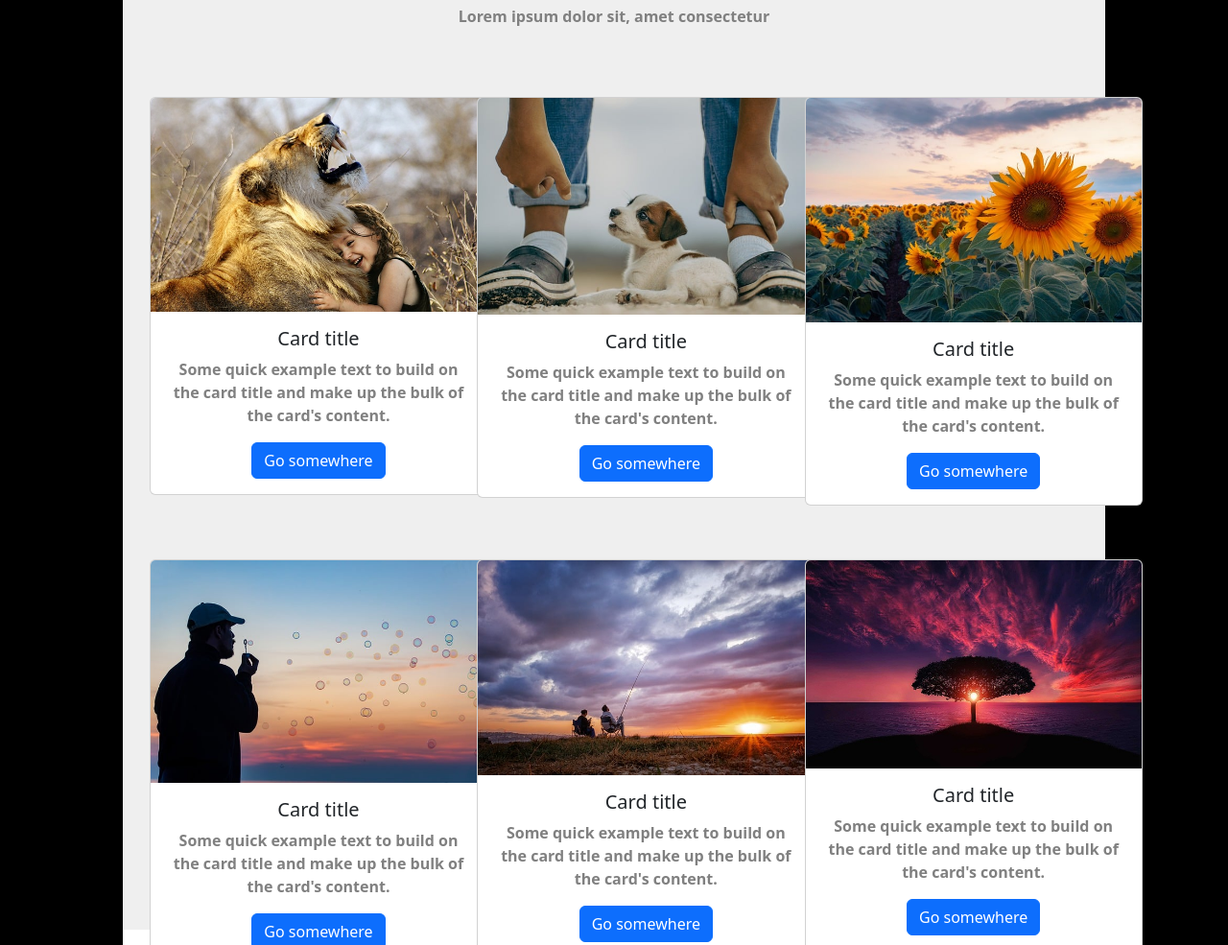
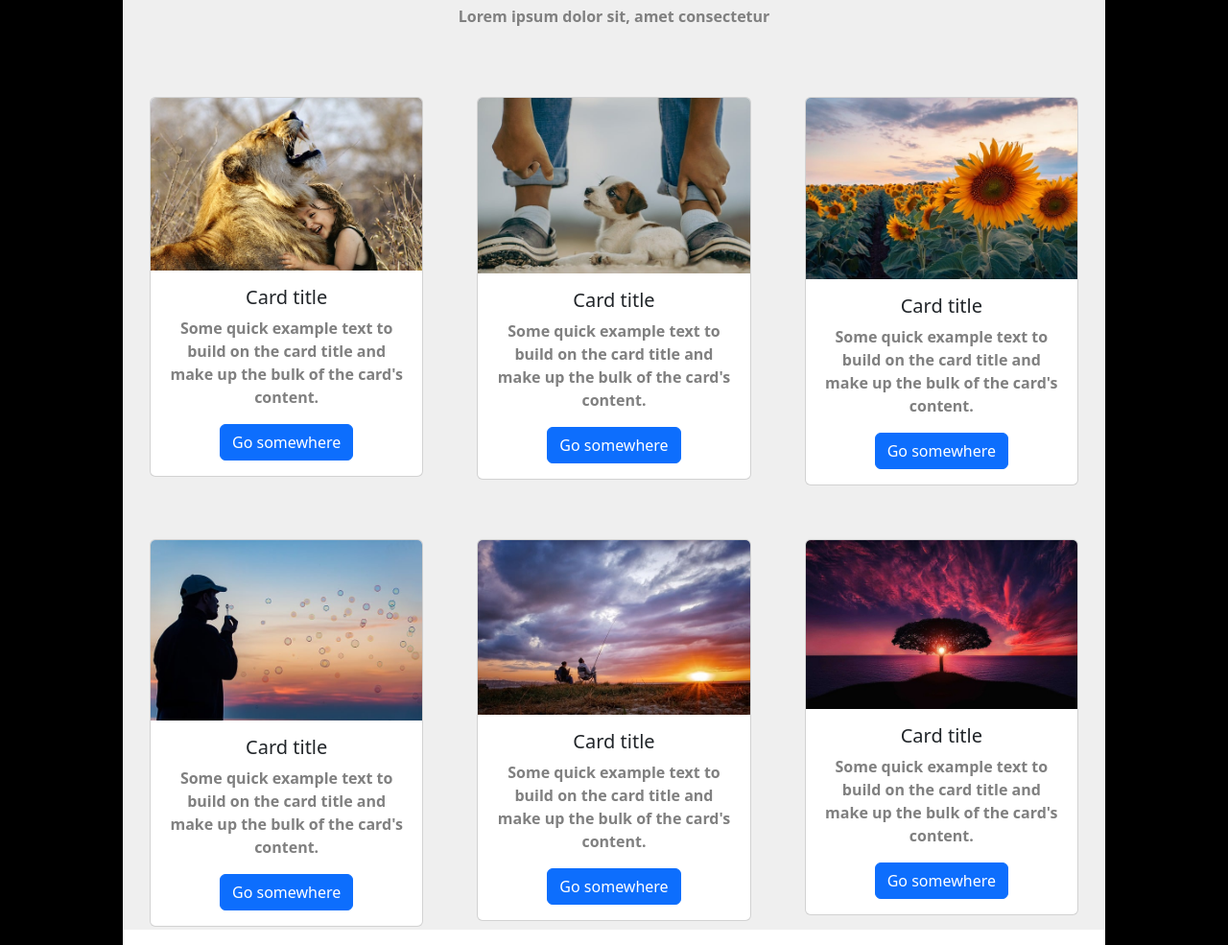
Before and after one commit to wojmys/itShopWeb, a website: page index.html in a window 1280 px wide. Shown: the part 1031-2016 px from the top of the page at 96% size. Drawn offline with nearby package versions, Linux system fonts and the light colour scheme.

Commit message:
code refactoring

```diff
--- a/css/style.css
+++ b/css/style.css
@@ -57,7 +57,7 @@ body {
     text-align: center;
 }
 
-.bi .i-browser-chrome{
+.bi .i-browser-chrome {
 
     color: yellow;
     font-size: 30px;
@@ -75,7 +75,7 @@ footer {
 
 }
 
-.portfolio{
+.portfolio {
     background-color: rgba(255, 255, 255, 0.938);
     max-width: 80vw;
     padding: 20px 0;
--- a/index.html
+++ b/index.html
@@ -21,7 +21,7 @@
 
             <div class="container text-center">
                 <div class="row row-cols-4">
-                 <div class="col-4"><a href="#"><span>Golden</span></a></div>
+                 <div class="col-3"><a href="#"><span>Golden</span></a></div>
                  <div class="col-2"><a href="#">HOME</a></div>
                  <div class="col-2"><a href="#">SERVICE</a></div>
                  <div class="col-2"><a href="#">ABOUT</a></div>
@@ -84,9 +84,9 @@
         </div>
         <div class="container text-center serv">
           <div class="cards-area">
-            <div class="row row-cols-2 row-cols-lg-3 g-2 g-lg-4">
-              <div class="col">
-                <div class="p-3"> <div class="card" style="width: 22rem;">
+            <div class="row row-cols-2 row-cols-lg-3 g-2 g-lg-4" >
+              <div class=".col-md-4 .col-sm-6 .col-12">
+                <div class="p-3"> <div class="card" >
                     <img src="images/21.jpg" class="card-img-top" alt="...">
                     <div class="card-body">
                       <h5 class="card-title">Card title</h5>
@@ -96,8 +96,8 @@
                   </div>
                 </div>
               </div>
-              <div class="col">
-                <div class="p-3"> <div class="card" style="width: 22rem;">
+              <div class=".col-md-4 .col-sm-6 .col-12" >
+                <div class="p-3"> <div class="card" >
                     <img src="images/22.jpg" class="card-img-top" alt="...">
                     <div class="card-body">
                       <h5 class="card-title">Card title</h5>
@@ -107,8 +107,8 @@
                   </div>
                 </div>
               </div>
-              <div class="col">
-                <div class="p-3"> <div class="card" style="width: 22rem;">
+              <div class=".col-md-4 .col-sm-6 .col-12">
+                <div class="p-3"> <div class="card" >
                     <img src="images/23.jpg" class="card-img-top" alt="...">
                     <div class="card-body">
                       <h5 class="card-title">Card title</h5>
@@ -118,8 +118,8 @@
                   </div>
                 </div>
               </div>
-              <div class="col">
-                <div class="p-3"> <div class="card" style="width: 22rem;">
+              <div class=".col-md-4 .col-sm-6 .col-12">
+                <div class="p-3"> <div class="card">
                     <img src="images/24.jpg" class="card-img-top" alt="...">
                     <div class="card-body">
                       <h5 class="card-title">Card title</h5>
@@ -129,8 +129,8 @@
                   </div>
                 </div>
               </div>
-              <div class="col">
-                <div class="p-3"> <div class="card" style="width: 22rem;">
+              <div class=".col-md-4 .col-sm-6 .col-12">
+                <div class="p-3"> <div class="card" >
                     <img src="images/25.jpg" class="card-img-top" alt="...">
                     <div class="card-body">
                       <h5 class="card-title">Card title</h5>
@@ -140,8 +140,8 @@
                   </div>
                 </div>
               </div>
-              <div class="col">
-                <div class="p-3"> <div class="card" style="width: 22rem;">
+              <div class=".col-md-4 .col-sm-6 .col-12">
+                <div class="p-3"> <div class="card" >
                     <img src="images/26.jpg" class="card-img-top" alt="...">
                     <div class="card-body">
                       <h5 class="card-title">Card title</h5>
```
